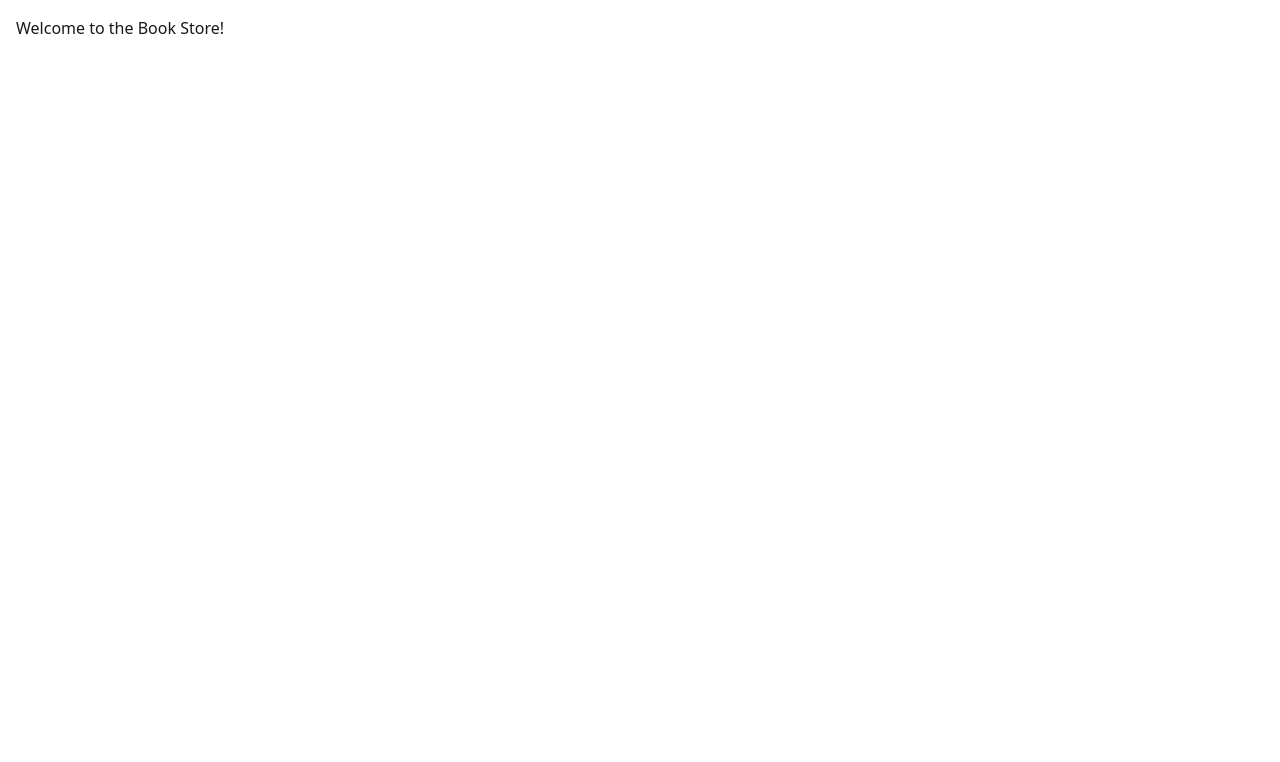
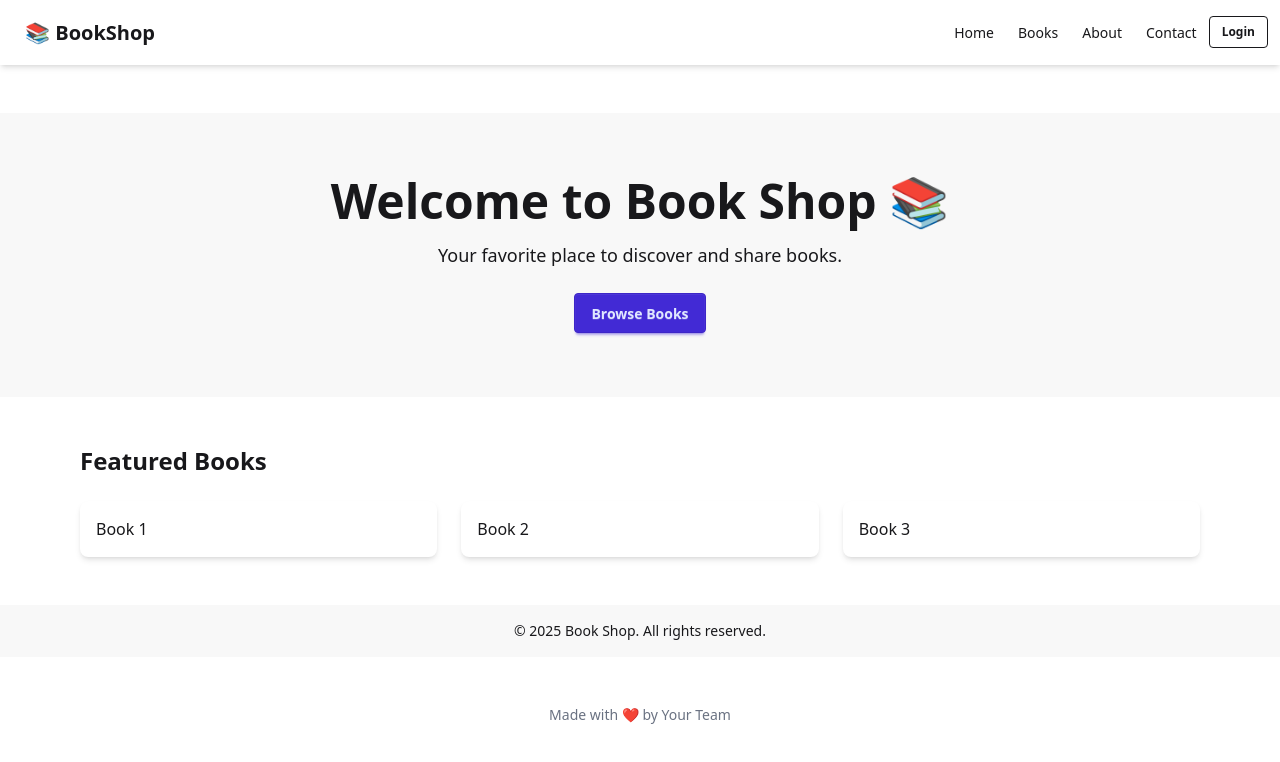
Before and after one commit to Asif419/book-store-client, a React (Vite) app: page / in a window 1280 px wide. Shown: the top 762 px of the page. Built offline with nearby package versions, Linux system fonts and the light colour scheme.

Commit message:
navbar included

```diff
--- a/src/pages/HomePage.tsx
+++ b/src/pages/HomePage.tsx
@@ -1,5 +1,49 @@
 const HomePage = () => {
-    return <div className="p-4">Welcome to the Book Store!</div>;
-  };
+  return (
+    <div className="space-y-12">
 
-  export default HomePage;
+      {/* Navbar */}
+      <nav className="navbar bg-base-100 shadow-md">
+        <div className="flex-1">
+          <a className="btn btn-ghost normal-case text-xl">📚 BookShop</a>
+        </div>
+        <div className="flex-none gap-4">
+          <ul className="menu menu-horizontal px-1 hidden md:flex">
+            <li><a>Home</a></li>
+            <li><a>Books</a></li>
+            <li><a>About</a></li>
+            <li><a>Contact</a></li>
+            <button className="btn btn-outline btn-sm">Login</button>
+          </ul>
+
+        </div>
+      </nav>
+
+      {/* Hero Section */}
+      <section className="text-center py-16 bg-base-200">
+        <h1 className="text-4xl md:text-5xl font-bold mb-4">Welcome to Book Shop 📚</h1>
+        <p className="text-lg mb-6">Your favorite place to discover and share books.</p>
+        <button className="btn btn-primary">Browse Books</button>
+      </section>
+
+      {/* Featured Books */}
+      <section className="max-w-6xl mx-auto px-4">
+        <h2 className="text-2xl font-semibold mb-6">Featured Books</h2>
+        <div className="grid grid-cols-1 sm:grid-cols-2 md:grid-cols-3 gap-6">
+          {/* Replace with BookCard component later */}
+          <div className="card bg-base-100 shadow-md p-4">Book 1</div>
+          <div className="card bg-base-100 shadow-md p-4">Book 2</div>
+          <div className="card bg-base-100 shadow-md p-4">Book 3</div>
+        </div>
+      </section>
+
+      {/* Footer */}
+      <footer className="bg-base-200 text-center py-4 text-sm">
+        &copy; {new Date().getFullYear()} Book Shop. All rights reserved.
+      </footer>
+      <p className="text-center text-sm text-gray-500">Made with ❤️ by Your Team</p>
+    </div>
+  );
+};
+
+export default HomePage;
```
